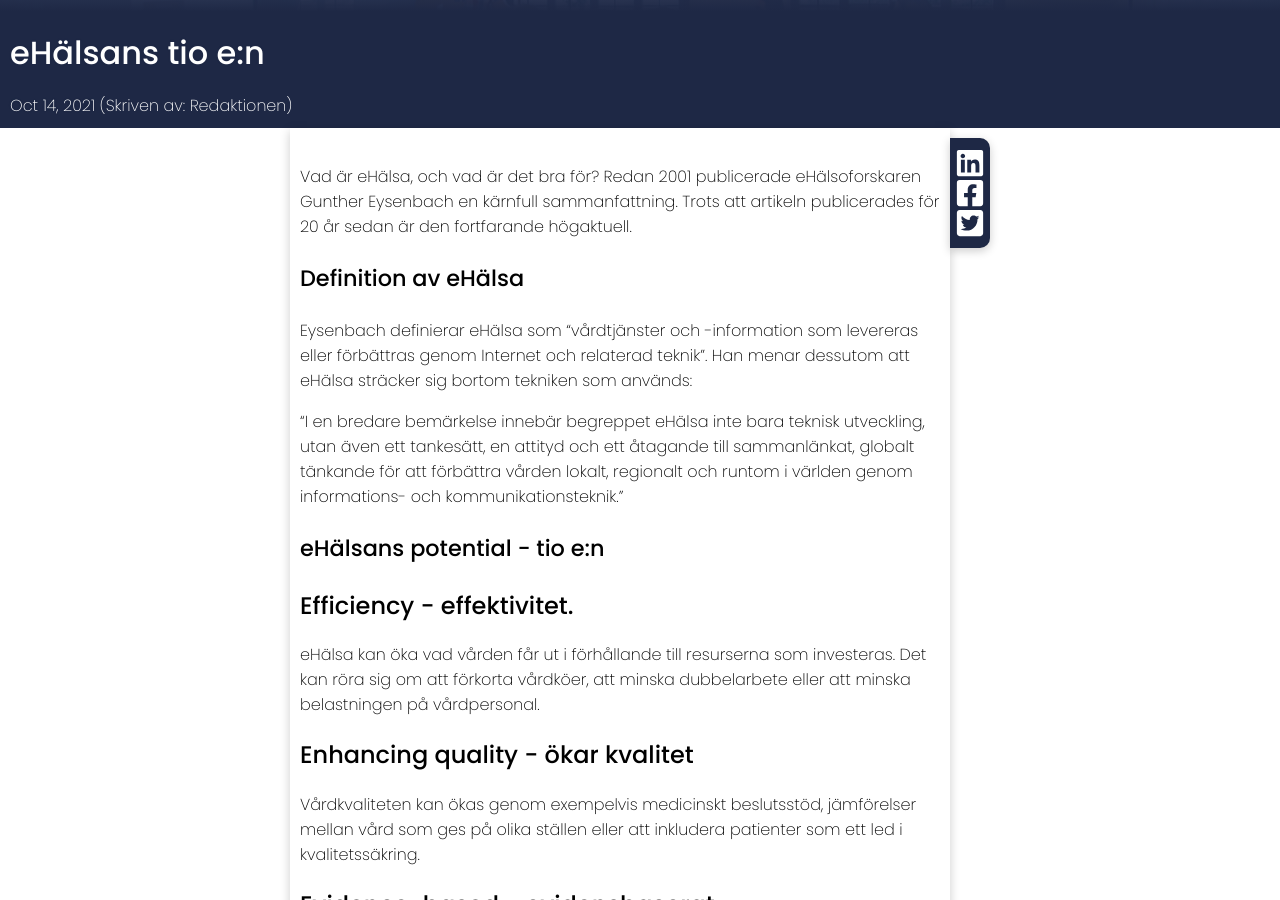
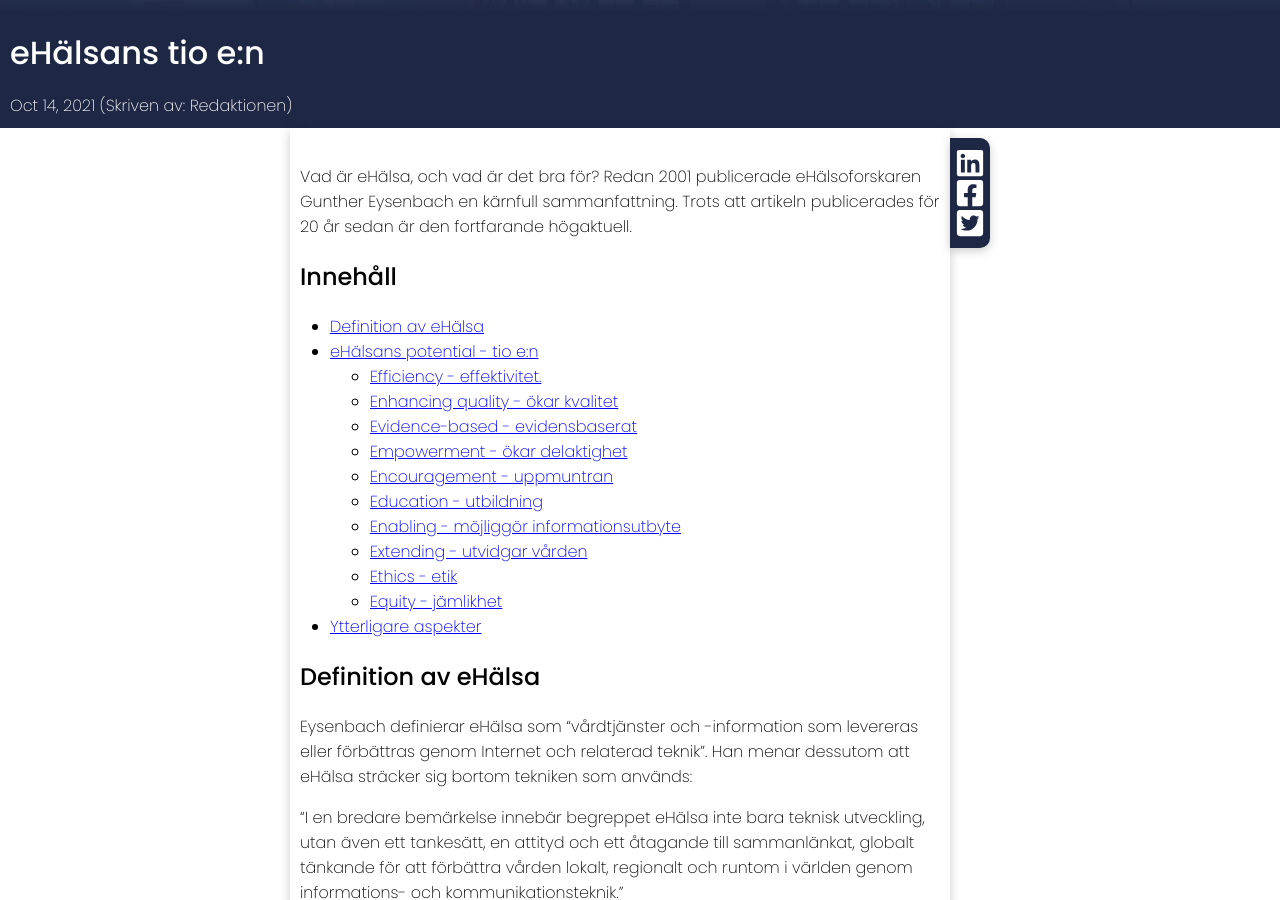
Before and after one commit to teddykladdkak/ehalsa-sverige, a Jekyll site: the page built from _posts/2021-10-14-ehalsans-tio-en.markdown, in a window 1280 px wide and 900 px high, scrolled down 224 px. Built offline with Jekyll 4.4.1, drawn with Linux system fonts in a browser that asks for light colours; comment, search, counter and statistics services are not loaded; some of the changed text lies outside the part shown.

Commit message:
Mindre justeringar
- Fixade tagg.
- Fixade rubriknivåer.

```diff
--- a/_posts/2021-10-14-ehalsans-tio-en.markdown
+++ b/_posts/2021-10-14-ehalsans-tio-en.markdown
@@ -3,7 +3,7 @@
 title:  "eHälsans tio e:n"
 description: "En välkänd eHälsoforskares syn på vad eHälsa innebär"
 date:   2021-10-14 08:00:00 +0200
-tags: ¨Forskning
+tags: Forskning
 author:
   name: "Redaktionen"
   description: "Intern grupp som arbetar med webplatsen."
@@ -25,32 +25,34 @@
 
 <!--more-->
 
-# Definition av eHälsa
+{% include toc.md %}
+
+## Definition av eHälsa
 Eysenbach definierar eHälsa som “vårdtjänster och -information som levereras eller förbättras genom Internet och relaterad teknik”. Han menar dessutom att eHälsa sträcker sig bortom tekniken som används:
 
 “I en bredare bemärkelse innebär begreppet eHälsa inte bara teknisk utveckling, utan även ett tankesätt, en attityd och ett åtagande till sammanlänkat, globalt tänkande för att förbättra vården lokalt, regionalt och runtom i världen genom informations- och kommunikationsteknik.”
-# eHälsans potential - tio e:n
-## Efficiency - effektivitet.
+## eHälsans potential - tio e:n
+### Efficiency - effektivitet.
 eHälsa kan öka vad vården får ut i förhållande till resurserna som investeras. Det kan röra sig om att förkorta vårdköer, att minska dubbelarbete eller att minska belastningen på vårdpersonal.
-## Enhancing quality - ökar kvalitet
+### Enhancing quality - ökar kvalitet
 Vårdkvaliteten kan ökas genom exempelvis medicinskt beslutsstöd, jämförelser mellan vård som ges på olika ställen eller att inkludera patienter som ett led i kvalitetssäkring.
-## Evidence-based - evidensbaserat
+### Evidence-based - evidensbaserat
 eHälsa, liksom andra interventioner i vården, bör vetenskapligt utvärderas för att undersöka dess för- och nackdelar.
-## Empowerment - ökar delaktighet
+### Empowerment - ökar delaktighet
 Patienter får tillgång till mer kunskap om medicin och om sin egen hälsa. De får bättre möjligheter att välja den sortens vård som de själva trivs bäst med.
-## Encouragement - uppmuntran
+### Encouragement - uppmuntran
 eHälsa uppmuntrar till ett partnerskap mellan läkare och patient, där beslut fattas gemensamt.
-## Education - utbildning
+### Education - utbildning
 Både vårdpersonal och patienter får nya möjligheter att uppgradera sina kunskaper.
-## Enabling - möjliggör informationsutbyte
+### Enabling - möjliggör informationsutbyte
 Informationsutbyte kan ske standardiserat mellan olika medarbetare inom vården, mellan olika vårdgivare och mellan patienter och vården. Därmed minskar risken för att viktig information försvinner, samtidigt som behovet av dubbeldokumentation minskar.
-## Extending - utvidgar vården
+### Extending - utvidgar vården
 eHälsan kan utvidga vården bortom sina vanliga gränser, både geografiskt och konceptuellt. Patienter kan få vård oavsett var de befinner sig, och vården innefattar fler tjänster, från enkel digital rådgivning till komplexa interventioner.
-## Ethics - etik
+### Ethics - etik
 Utöver nya möjligheter aktualiserar eHälsan även nya etiska frågeställningar, exempelvis kring datahantering, patienters samtycke och jämlikhet i vården.
-## Equity - jämlikhet
+### Equity - jämlikhet
 Att göra vården mer jämlik genom att öka dess tillgänglighet är en av eHälsans stora möjligheter, men samtidigt riskeras ökade skillnader mellan de tekniskt kunniga som kan utnyttja eHälsans potential och de som saknar dessa kunskaper.
-# Ytterligare aspekter
+## Ytterligare aspekter
 Eysenbach tar också upp ytterligare aspekter av eHälsa. Den bör vara
 
 * easy-to-use (lättanvänt)
```
